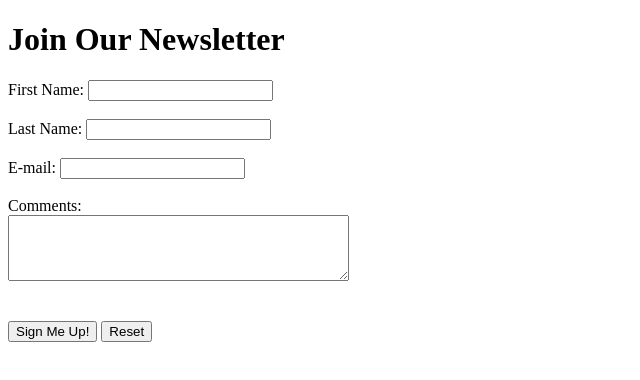
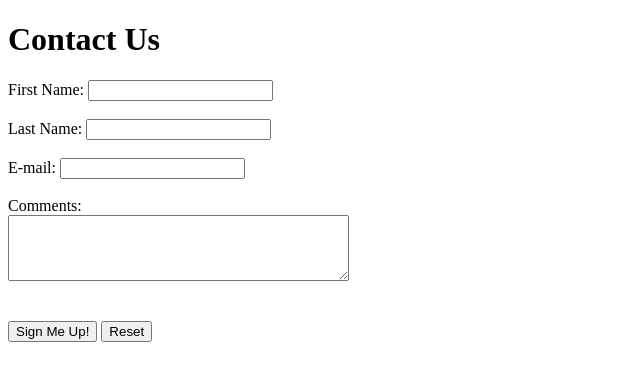
Before and after one commit to sagemobi/9.2, a plain HTML site: page index.html in a window 1280 px wide. Shown: the whole page, without its empty margins (0-640 px from the left). Drawn offline with Linux system fonts and the light colour scheme.

Commit message:
Update index.html

```diff
--- a/index.html
+++ b/index.html
@@ -5,7 +5,7 @@
 <meta charset="utf-8">
 </head>
 <body>
-<h1>Join Our Newsletter</h1>
+<h1>Contact Us</h1>
 <form method="get">
 First Name: <input type="text" name="fname" id="fname"><br><br>
 Last Name: <input type="text" name="lname" id="lname"><br><br>
```
